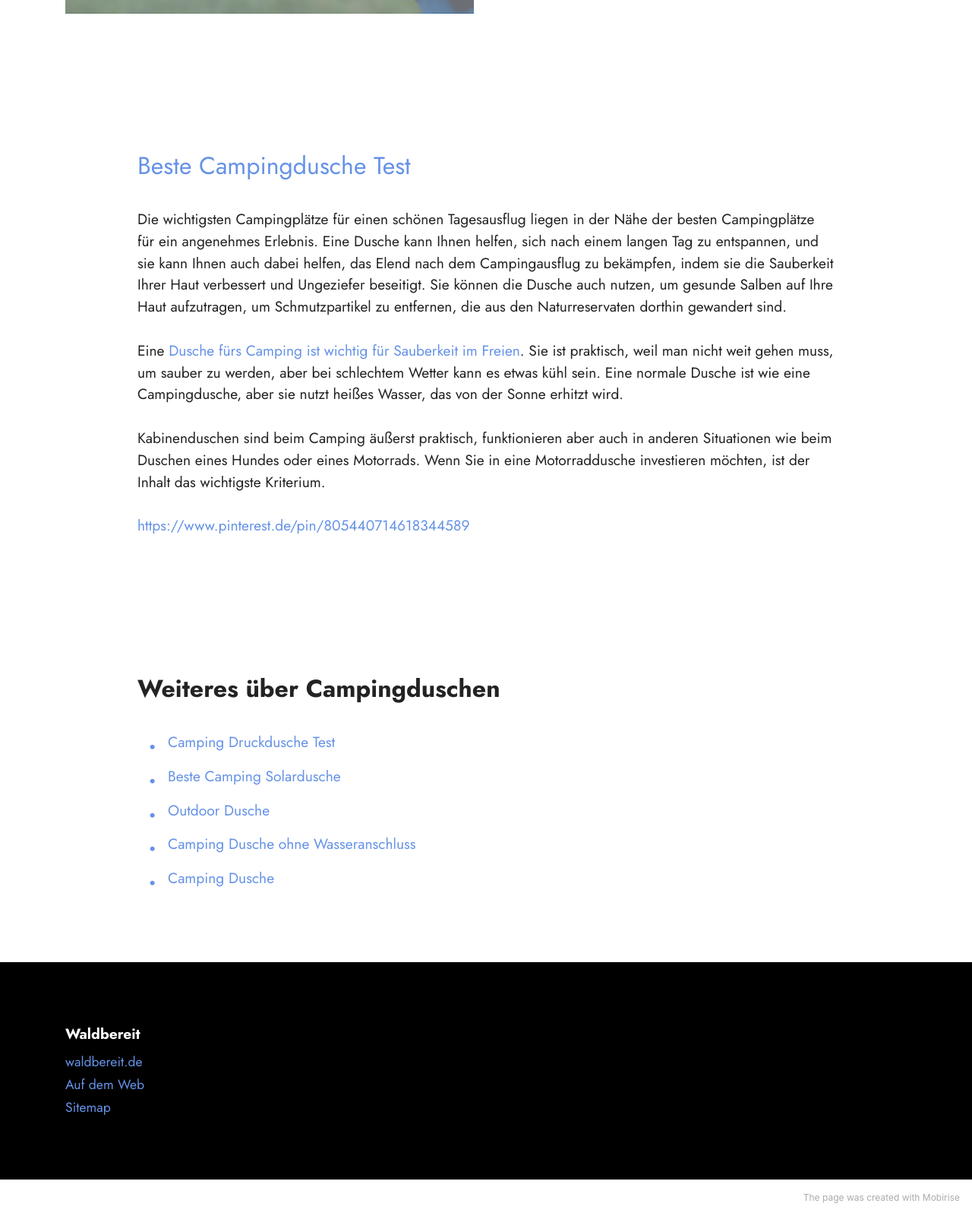
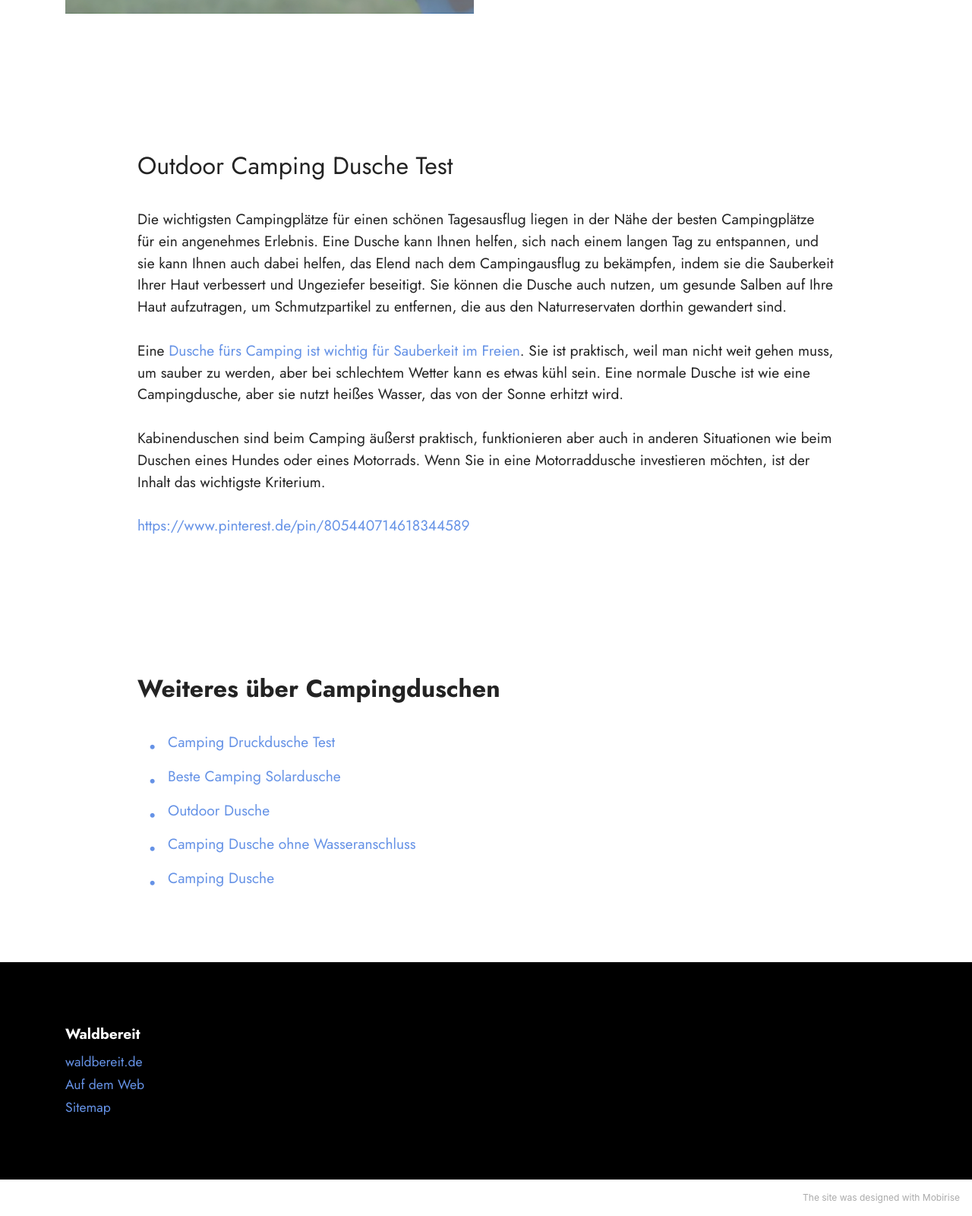
Before and after one commit to Hypeak/waldbereit.github.io, a plain HTML site: page Camping Duschen.html in a window 1280 px wide. Shown: the part 676-2276 px from the top of the page at 76% size. Drawn offline with Linux system fonts and the light colour scheme.

```diff
--- a/Camping Duschen.html
+++ b/Camping Duschen.html
@@ -94,8 +94,7 @@
         <div class="row justify-content-center">
             <div class="col-md-12 col-lg-10">
 
-                <h4 class="mbr-section-subtitle mbr-fonts-style mb-4 display-5">
-                    <a href="https://waldbereit.de/beste-solar-camping-dusche-solardusche/" class="text-primary">Beste Campingdusche Test</a></h4>
+                <h4 class="mbr-section-subtitle mbr-fonts-style mb-4 display-5">Outdoor Camping Dusche Test</h4>
                 <p class="mbr-text mbr-fonts-style display-7">
                     Die wichtigsten Campingplätze für einen schönen Tagesausflug liegen in der Nähe der besten Campingplätze für ein angenehmes Erlebnis. Eine Dusche kann Ihnen helfen, sich nach einem langen Tag zu entspannen, und sie kann Ihnen auch dabei helfen, das Elend nach dem Campingausflug zu bekämpfen, indem sie die Sauberkeit Ihrer Haut verbessert und Ungeziefer beseitigt. Sie können die Dusche auch nutzen, um gesunde Salben auf Ihre Haut aufzutragen, um Schmutzpartikel zu entfernen, die aus den Naturreservaten dorthin gewandert sind.<br><br>Eine <a href="https://storage.googleapis.com/waldbereit-static-gcloud/Camping%20Duschen.html" class="text-primary">Dusche fürs Camping ist wichtig für Sauberkeit im Freien</a>. Sie ist praktisch, weil man nicht weit gehen muss, um sauber zu werden, aber bei schlechtem Wetter kann es etwas kühl sein. Eine normale Dusche ist wie eine Campingdusche, aber sie nutzt heißes Wasser, das von der Sonne erhitzt wird.<br><br>Kabinenduschen sind beim Camping äußerst praktisch, funktionieren aber auch in anderen Situationen wie beim Duschen eines Hundes oder eines Motorrads. Wenn Sie in eine Motorraddusche investieren möchten, ist der Inhalt das wichtigste Kriterium.<br><br><a href="https://www.pinterest.de/pin/805440714618344589" class="text-primary">https://www.pinterest.de/pin/805440714618344589</a><br></p>
             </div>
@@ -164,7 +163,7 @@
 
         </div>
     </div>
-</section><section style="background-color: #fff; font-family: -apple-system, BlinkMacSystemFont, 'Segoe UI', 'Roboto', 'Helvetica Neue', Arial, sans-serif; color:#aaa; font-size:12px; padding: 0; align-items: center; display: flex;"><a href="https://mobirise.site/h" style="flex: 1 1; height: 3rem; padding-left: 1rem;"></a><p style="flex: 0 0 auto; margin:0; padding-right:1rem;">The <a href="https://mobirise.site/e" style="color:#aaa;">page</a> was created with Mobirise</p></section><script src="assets/web/assets/jquery/jquery.min.js"></script>  <script src="assets/popper/popper.min.js"></script>  <script src="assets/tether/tether.min.js"></script>  <script src="assets/bootstrap/js/bootstrap.min.js"></script>  <script src="assets/smoothscroll/smooth-scroll.js"></script>  <script src="assets/dropdown/js/nav-dropdown.js"></script>  <script src="assets/dropdown/js/navbar-dropdown.js"></script>  <script src="assets/touchswipe/jquery.touch-swipe.min.js"></script>  <script src="assets/theme/js/script.js"></script>
+</section><section style="background-color: #fff; font-family: -apple-system, BlinkMacSystemFont, 'Segoe UI', 'Roboto', 'Helvetica Neue', Arial, sans-serif; color:#aaa; font-size:12px; padding: 0; align-items: center; display: flex;"><a href="https://mobirise.site/o" style="flex: 1 1; height: 3rem; padding-left: 1rem;"></a><p style="flex: 0 0 auto; margin:0; padding-right:1rem;">The <a href="https://mobirise.site/e" style="color:#aaa;">site</a> was designed with Mobirise</p></section><script src="assets/web/assets/jquery/jquery.min.js"></script>  <script src="assets/popper/popper.min.js"></script>  <script src="assets/tether/tether.min.js"></script>  <script src="assets/bootstrap/js/bootstrap.min.js"></script>  <script src="assets/smoothscroll/smooth-scroll.js"></script>  <script src="assets/dropdown/js/nav-dropdown.js"></script>  <script src="assets/dropdown/js/navbar-dropdown.js"></script>  <script src="assets/touchswipe/jquery.touch-swipe.min.js"></script>  <script src="assets/theme/js/script.js"></script>
 
 
 </body>
```
Also changed, not shown: Solargeneratoren.html (+1 -1 lines), index.html (+1 -1 lines), 1 other file.
